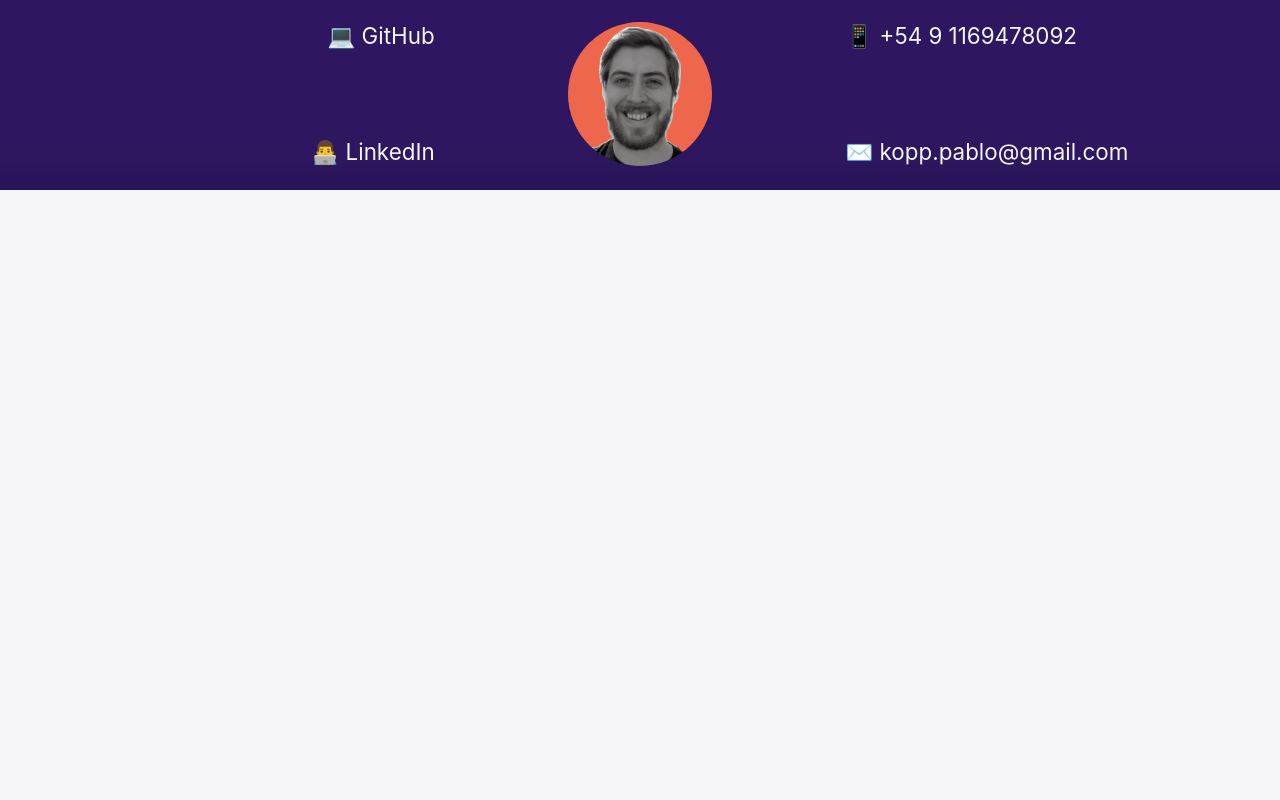
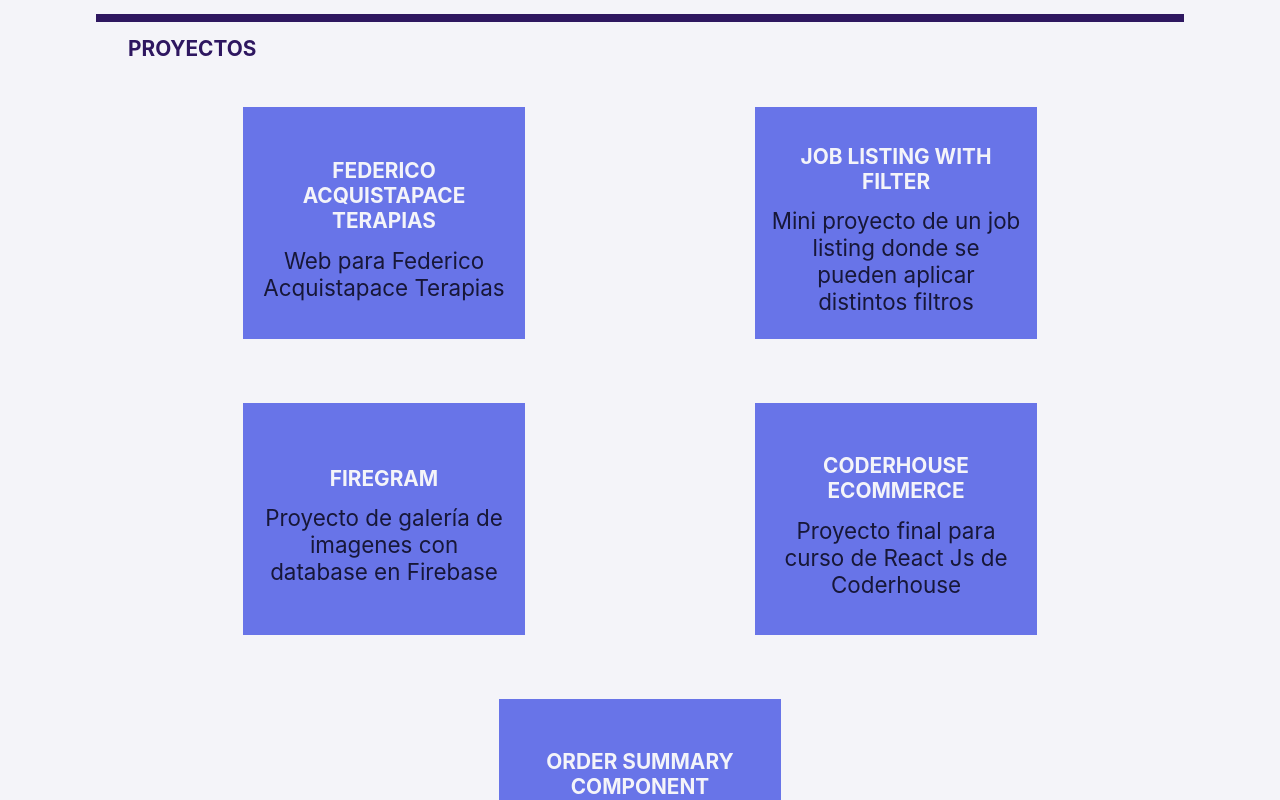
Before and after one commit to pablokopp/new-react-cv, a React (Create React App) app: page / in a window 1280 px wide. Shown: the part 1640-2440 px from the top of the page. Before the commit the page ends 1830 px from the top, so only its background shows below. Built offline with nearby package versions, Linux system fonts and the light colour scheme.

Commit message:
Projects added
projectssss

```diff
--- a/src/App.js
+++ b/src/App.js
@@ -1,10 +1,12 @@
 import "./App.scss";
+
+import Footer from "./containers/Footer";
 import Header from "./containers/Header";
+import LanguageChanger from "./components/LanguageChanger";
+import { LanguageProvider } from "./context/Language";
+import Projects from "./containers/Projects";
 import WhoAmI from "./containers/WhoAmI";
-import Footer from "./containers/Footer";
 import WorkStudy from "./containers/WorkStudy";
-import { LanguageProvider } from "./context/Language";
-import LanguageChanger from "./components/LanguageChanger";
 
 function App() {
   return (
@@ -13,6 +15,7 @@
       <LanguageChanger />
       <WhoAmI />
       <WorkStudy />
+      <Projects />
       <Footer />
     </LanguageProvider>
   );
--- a/src/App.scss
+++ b/src/App.scss
@@ -235,7 +235,59 @@
     }
   }
 }
-
+.projects {
+  width: 80%;
+  display: flex;
+  flex-direction: column;
+  justify-content: center;
+  align-items: flex-start;
+  margin: 3rem auto 0;
+  border-top: $bgblack 0.5rem solid;
+  padding: 0 2rem 1rem;
+  .title--projects {
+    color: $bgblack;
+    justify-self: flex-start;
+    align-self: flex-start;
+  }
+  .paragraph--project {
+    text-align: center;
+  }
+  .projects--list {
+    display: flex;
+    justify-content: space-around;
+    align-items: center;
+    flex-wrap: wrap;
+    .project {
+      background-color: $blue;
+      padding: 1rem;
+      width: 250px;
+      height: 200px;
+      margin: 2rem;
+      display: flex;
+      flex-direction: column;
+      align-items: center;
+      justify-content: center;
+      a {
+        text-decoration: none;
+      }
+      .title--project {
+        text-transform: uppercase;
+        color: $bggray;
+      }
+    }
+    .project:hover {
+      background-color: $orange;
+    }
+  }
+}
+.projects:hover {
+  border-top: $bgblack 0.9rem solid;
+  .title--projects {
+    transform: scale(1.1);
+    padding-left: 2rem;
+    letter-spacing: 0.1rem;
+  }
+}
 .footer {
   background: linear-gradient(
     180deg,
--- /dev/null
+++ b/src/components/Project.js
@@ -0,0 +1,16 @@
+import Paragraph from "./Paragraph";
+import React from "react";
+import Title from "./Title";
+
+const Project = ({ name, url, desc }) => {
+  return (
+    <div className="project">
+      <a href={url} target="_blank" rel="noreferrer">
+        <Title cnTitle="project" text={name} />
+      </a>
+      <Paragraph cnPar="project" text={desc} />
+    </div>
+  );
+};
+
+export default Project;
--- /dev/null
+++ b/src/containers/Projects.js
@@ -0,0 +1,24 @@
+import { Language } from "../context/Language";
+import Project from "../components/Project";
+import React from "react";
+import Title from "../components/Title";
+import dataP from "../data/dataP.json";
+import dataPen from "../data/dataPen.json";
+import { useContext } from "react";
+
+const Projects = () => {
+  const { english } = useContext(Language);
+
+  return (
+    <div className="projects">
+      <Title cnTitle="projects" text={english ? "PROJECTS" : "PROYECTOS"} />
+      <div className="projects--list">
+        {english
+          ? dataPen.map((item) => <Project {...item} />)
+          : dataP.map((item) => <Project {...item} />)}
+      </div>
+    </div>
+  );
+};
+
+export default Projects;
--- /dev/null
+++ b/src/data/dataP.json
@@ -0,0 +1,31 @@
+[
+    {
+        "name":"Federico Acquistapace Terapias",
+        "url":"https://terapias-federicoacq.vercel.app/index.html",
+        "desc":"Web para Federico Acquistapace Terapias"
+
+},
+{
+    "name":"Job Listing with Filter",
+    "url":"https://static-job-listing-silk.vercel.app/",
+    "desc":"Mini proyecto de un job listing donde se pueden aplicar distintos filtros"
+
+},
+{
+    "name":"Firegram",
+    "url":"https://firegram-seven.vercel.app/",
+    "desc":"Proyecto de galería de imagenes con database en Firebase"
+
+},
+{
+    "name":"Coderhouse Ecommerce",
+    "url":"https://proyecto-ecommerce-iota.vercel.app/",
+    "desc":"Proyecto final para curso de React Js de Coderhouse"
+
+},
+{
+    "name":"Order Summary Component",
+    "url":"https://order-summary-component-rose.vercel.app/",
+    "desc":"Card de FrontEndMentor para practicar"
+}
+]
--- /dev/null
+++ b/src/data/dataPen.json
@@ -0,0 +1,31 @@
+[
+    {
+        "name":"Federico Acquistapace Terapias",
+        "url":"https://terapias-federicoacq.vercel.app/index.html",
+        "desc":"Web for Federico Acquistapace Terapias"
+
+},
+{
+    "name":"Job Listing with Filter",
+    "url":"https://static-job-listing-silk.vercel.app/",
+    "desc":"Mini project of a job listing component where you can add some filters"
+
+},
+{
+    "name":"Firegram",
+    "url":"https://firegram-seven.vercel.app/",
+    "desc":"Image Gallery using Firebase"
+
+},
+{
+    "name":"Coderhouse Ecommerce",
+    "url":"https://proyecto-ecommerce-iota.vercel.app/",
+    "desc":"Final Project for Coderhouse's React Js Course"
+
+},
+{
+    "name":"Order Summary Component",
+    "url":"https://order-summary-component-rose.vercel.app/",
+    "desc":"Card Component Practice from FrontEndMentor"
+}
+]
```
